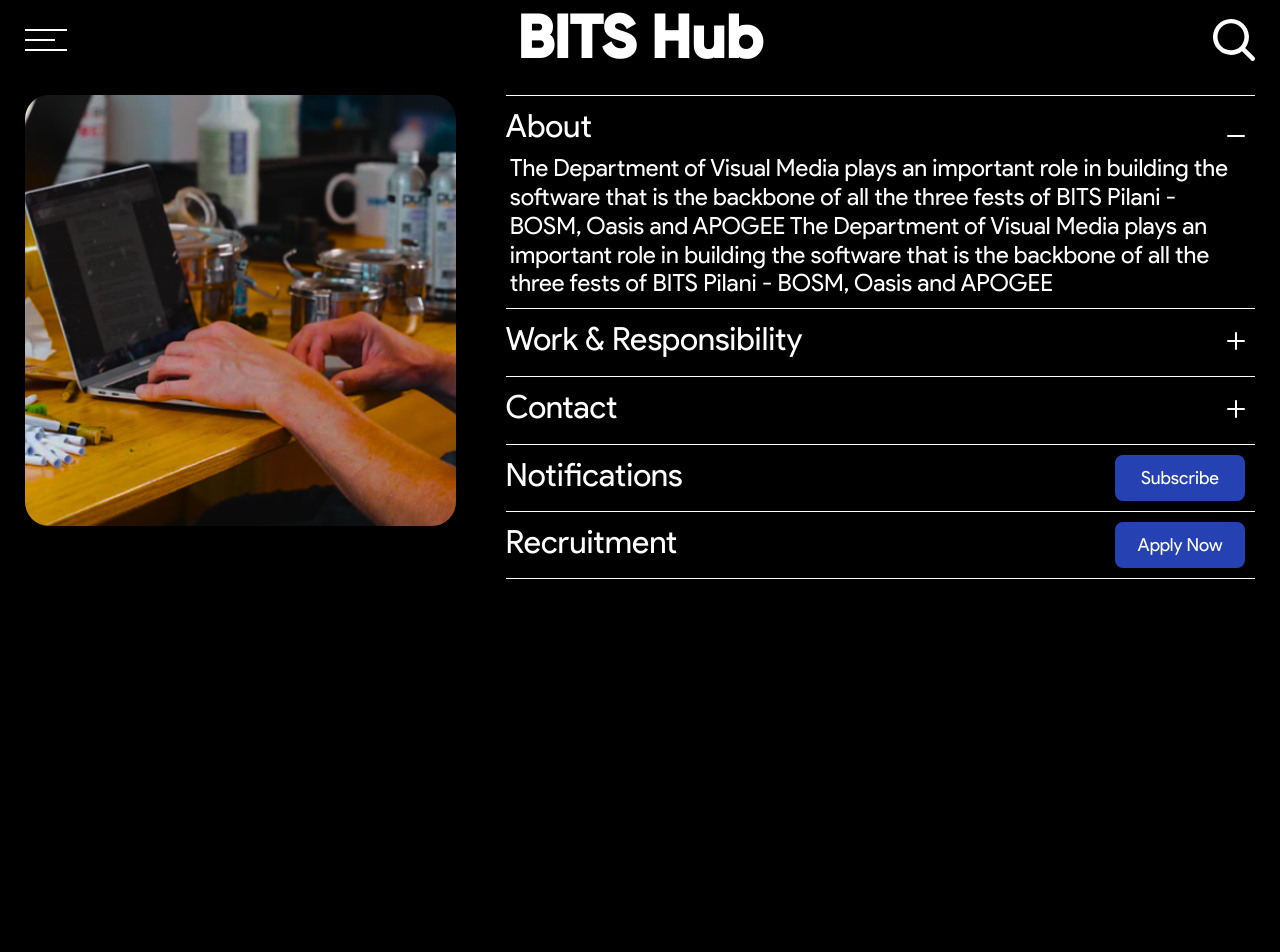
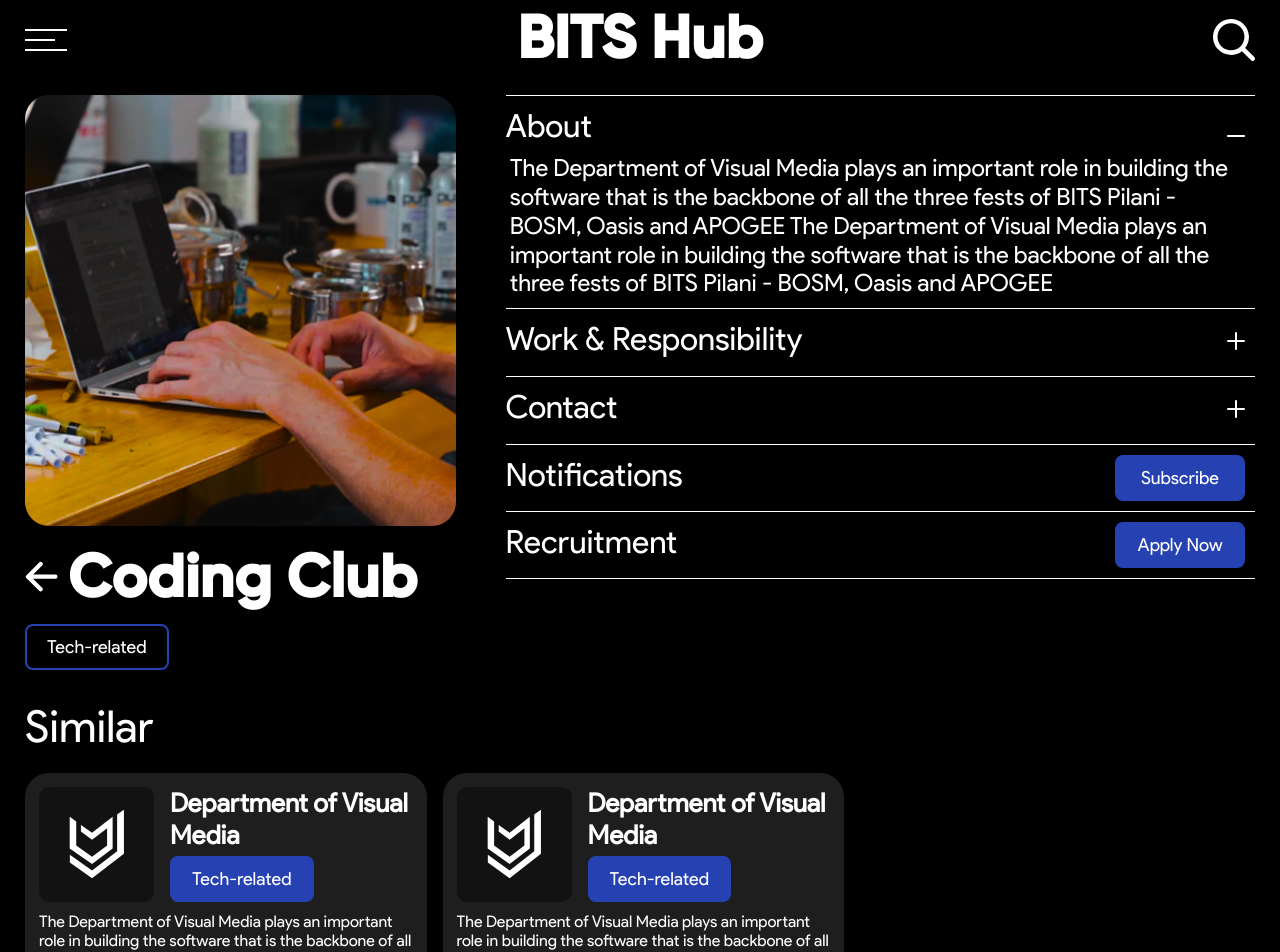
Before and after one commit to dvm-bitspilani/bits-hub-front, a React (Vite) app: page /clubs_assocs/1 in a window 1280 px wide. Shown: the top 952 px of the page. Before the commit the page ends 800 px from the top, so only its background shows below. Built offline with nearby package versions, Linux system fonts and the light colour scheme.

Commit message:
add: club detail page

```diff
--- a/src/components/ClubsAssocsDetailPage.jsx
+++ b/src/components/ClubsAssocsDetailPage.jsx
@@ -1,14 +1,24 @@
 import React from 'react'
-import { useParams } from 'react-router-dom'
+import { useParams , useNavigate } from 'react-router-dom'
 import Header from '../components/Header'
+import ClubAssocLink from '../helpers/ClubAssocLink'
 import ClubTextDetailHelper from '../helpers/ClubTextDetailHelper'
 import '../styles/clubsassocsdetail.css'
 import data from './club_detail_data(temp)'
 import clubimageplaceholder from '../assets/clubimageplaceholder.svg'
+import arrow from '../assets/left_arrow_icon.svg'
 
-function ClubsAssocsPage() {
+function ClubsAssocsDetailPage() {
   const { id } = useParams() //this id will be used to fetch club and assoc data from backend
+  // in this component we need to fetch the details of the specified club but also all clubs list also
+
+
+  const navigate = useNavigate()
   console.log(id)
+
+  const handleArrowClick = () => {
+    navigate('/clubs_assocs');
+  };
 
   return (
     <React.Fragment>
@@ -16,12 +26,25 @@
       <div className="club-detail-container">
         {/* <img src={data[0]["club_image"]} alt="club-Image" /> */}
         <div className="clubimgcontainer">
-          <img src={clubimageplaceholder} alt="club Image" />
+          <img src={clubimageplaceholder} className='clubimg' alt="club Image" />
+          <div className="nameofclub">
+            <img src={arrow} alt="back" onClick={handleArrowClick} />
+            <h1>{data[0]["name"]}</h1>
+          </div>
         </div>
         <ClubTextDetailHelper data={data} />
+      </div>
+      <div className="clubtype">
+        {data[0].type}
+      </div>
+      <p className='similar'>Similar</p>
+      <div className="similarClubContainer">
+        {data[0]["similar"].map((club)=>{
+          return <ClubAssocLink key={club.id} club={club} />
+        })}
       </div>
     </React.Fragment>
   )
 }
 
-export default ClubsAssocsPage
+export default ClubsAssocsDetailPage
--- a/src/components/club_detail_data(temp).js
+++ b/src/components/club_detail_data(temp).js
@@ -2,7 +2,7 @@
   {
     id: 'dvm',
     club_image: '../assets/clubimageplaceholder.svg',
-    name: 'Department of Visual Media',
+    name: 'Coding Club',
     category: 'club',
     logo: '../assets/DVM_Logo_white.svg',
     type: 'Tech-related',
@@ -16,6 +16,52 @@
       'departmentofvm',
     ],
     CurrentlyRecruiting: true,
+    about:
+     "The Department of Visual Media plays an important role in building the software that is the backbone of all the three fests of BITS Pilani - BOSM, Oasis and APOGEE The Department of Visual Media plays an important role in building the software that is the backbone of all the three fests of BITS Pilani - BOSM, Oasis and APOGEE",
+    work_responsibility:
+     "The Department of Visual Media plays an important role in building the software that is the backbone of all the three fests of BITS Pilani - BOSM, Oasis and APOGEE The Department of Visual Media plays an important role in building the software that is the backbone of all the three fests of BITS Pilani - BOSM, Oasis and APOGEE",
+    contact:
+     "The Department of Visual Media plays an important role in building the software that is the backbone of all the three fests of BITS Pilani - BOSM, Oasis and APOGEE The Department of Visual Media plays an important role in building the software that is the backbone of all the three fests of BITS Pilani - BOSM, Oasis and APOGEE",
+
+     similar: [{
+      id: 'dvm',
+      name: 'Department of Visual Media',
+      category: 'club',
+      logo: '../assets/DVM_Logo_white.svg',
+      type: 'Tech-related',
+      description:
+        'The Department of Visual Media plays an important role in building the software that is the backbone of all the three fests of BITS Pilani - BOSM, Oasis and APOGEE  The Department of Visual Media plays an important role in building the software that is the backbone of all the three fests of BITS Pilani - BOSM, Oasis and APOGEE',
+      extra_keywords: [
+        'dvm',
+        'deptofvm',
+        'departmentofvisualmedia',
+        'visualmedia',
+        'departmentofvm',
+      ],
+      CurrentlyRecruiting: true,
+      Technical: true,
+      Creative: true,
+      Finance: true,
+      SoftSkills: true,
+      // and more similar boolean type value which design will add
+    },
+    {
+      id: 'dvm2',
+      name: 'Department of Visual Media',
+      category: 'club',
+      logo: '../assets/DVM_Logo_white.svg',
+      type: 'Tech-related',
+      description:
+        'The Department of Visual Media plays an important role in building the software that is the backbone of all the three fests of BITS Pilani - BOSM, Oasis and APOGEE  The Department of Visual Media plays an important role in building the software that is the backbone of all the three fests of BITS Pilani - BOSM, Oasis and APOGEE',
+      extra_keywords: [
+        'dvm',
+        'deptofvm',
+        'departmentofvisualmedia',
+        'visualmedia',
+        'departmentofvm',
+      ],
+      CurrentlyRecruiting: true,
+    },]
   },
 ]
 
--- a/src/helpers/ClubAssocLink.jsx
+++ b/src/helpers/ClubAssocLink.jsx
@@ -1,12 +1,19 @@
 import React from 'react'
 import PropTypes from 'prop-types'
-import { Link } from 'react-router-dom'
+import { Link , useLocation } from 'react-router-dom'
 import dvm from '../assets/DVM_Logo_white.svg'
 
 function ClubAssocLink({ club }) {
+
+  const location = useLocation();
+  const currentPath = location.pathname;
+
+  const targetUrl = currentPath.endsWith('/') ? `${currentPath}${club.id}` : `/clubs_assocs/${club.id}`;
+
+  console.log(club)
   return (
     <React.Fragment>
-      <Link to={club.id} className="clubLink">
+      <Link to={targetUrl} className="clubLink">
         <div className="clubLink-head">
           <div className="imgContainer">
             {/* <img src={club.logo} alt={club.id} />  */}
--- a/src/helpers/ClubTextDetailHelper.jsx
+++ b/src/helpers/ClubTextDetailHelper.jsx
@@ -1,9 +1,9 @@
 import React, { useState } from 'react'
-// import PropTypes from 'prop-types'
+import PropTypes from 'prop-types'
 import minus from '../assets/minus.svg'
 import plus from '../assets/plus.svg'
 
-function ClubTextDetailHelper() {
+function ClubTextDetailHelper({data}) {
   const [isAboutOpened, setIsAboutOpened] = useState(true)
   const [isWorkOpened, setIsWorkOpened] = useState(false)
   const [isContactOpened, setIsContactOpened] = useState(false)
@@ -35,14 +35,10 @@
           <p
             style={{
               opacity: isAboutOpened ? '1' : '0',
-              maxHeight: isAboutOpened ? 'unset' : '0',
+              height: isAboutOpened ? 'auto' : '0',
             }}
           >
-            The Department of Visual Media plays an important role in building
-            the software that is the backbone of all the three fests of BITS
-            Pilani - BOSM, Oasis and APOGEE The Department of Visual Media plays
-            an important role in building the software that is the backbone of
-            all the three fests of BITS Pilani - BOSM, Oasis and APOGEE
+            {data[0]["about"]}
           </p>
         </button>
         <button onClick={handleWorkClick}>
@@ -53,14 +49,9 @@
           <p
             style={{
               opacity: isWorkOpened ? '1' : '0',
-              maxHeight: isWorkOpened ? 'unset' : '0',
+              height: isWorkOpened ? 'auto' : '0',
             }}
-          >
-            The Department of Visual Media plays an important role in building
-            the software that is the backbone of all the three fests of BITS
-            Pilani - BOSM, Oasis and APOGEE The Department of Visual Media plays
-            an important role in building the software that is the backbone of
-            all the three fests of BITS Pilani - BOSM, Oasis and APOGEE
+          >{data[0]["work_responsibility"]}
           </p>
         </button>
         <button onClick={handleContactClick}>
@@ -71,14 +62,9 @@
           <p
             style={{
               opacity: isContactOpened ? '1' : '0',
-              maxHeight: isContactOpened ? 'unset' : '0',
+              height: isContactOpened ? 'auto' : '0',
             }}
-          >
-            The Department of Visual Media plays an important role in building
-            the software that is the backbone of all the three fests of BITS
-            Pilani - BOSM, Oasis and APOGEE The Department of Visual Media plays
-            an important role in building the software that is the backbone of
-            all the three fests of BITS Pilani - BOSM, Oasis and APOGEE
+          >{data[0]["contact"]}
           </p>
         </button>
         <button>
@@ -93,3 +79,7 @@
 }
 
 export default ClubTextDetailHelper
+
+ClubTextDetailHelper.propTypes ={
+    data: PropTypes.array.isRequired
+}
--- a/src/styles/clubsassocsdetail.css
+++ b/src/styles/clubsassocsdetail.css
@@ -8,7 +8,7 @@
 .club-detail-container .clubimgcontainer {
   width: 35%;
 }
-.clubimgcontainer img {
+.clubimgcontainer .clubimg {
   width: 100%;
   border-radius: 24px;
 }
@@ -17,7 +17,8 @@
   padding-left: 50px;
   display: flex;
   flex-direction: column;
-  justify-content: end;
+  justify-content: start;
+  padding-bottom: 25px;
 }
 .club-text-detail-container button {
   background: none;
@@ -61,3 +62,52 @@
   padding: 10px 20px;
   width: 130px;
 }
+.nameofclub{
+    margin-top: 10px;
+    display: flex;
+    align-items: center;
+    gap: 10px;
+}
+.nameofclub img{
+    cursor: pointer;
+}
+.nameofclub h1{
+    color: #FFF;
+    font-family: 'Gilroy-Bold';
+    font-size: 60px;
+    transform: translateY(4px);
+}
+.clubtype{
+    border-radius: 8px;
+    border: 2.66px solid #2541B2;
+    display: inline-block;
+    padding: 10px 20px;
+    margin-left: 25px;
+    color: #FFF;
+    font-family: 'Google Sans normal';
+    font-size: 18px;
+    margin-top: 10px;
+}
+.similar{
+    color: #FFF;
+    font-family: 'Google Sans normal';
+    font-size: 44px;
+    padding-left: 25px;
+    margin-top: 30px;
+    margin-bottom: 20px;
+}
+.similarClubContainer{
+    display: flex;
+    padding-left: 25px;
+    gap: 16px;
+    margin-bottom: 30px;
+}
+
+@media (min-width:1400px) {
+    .club-detail-container .clubimgcontainer {
+        width: 30%;
+    }
+    .club-text-detail-container{
+        width: 70%;
+    }
+}
```
Also changed, not shown: src/assets/left_arrow_icon.svg (added).
